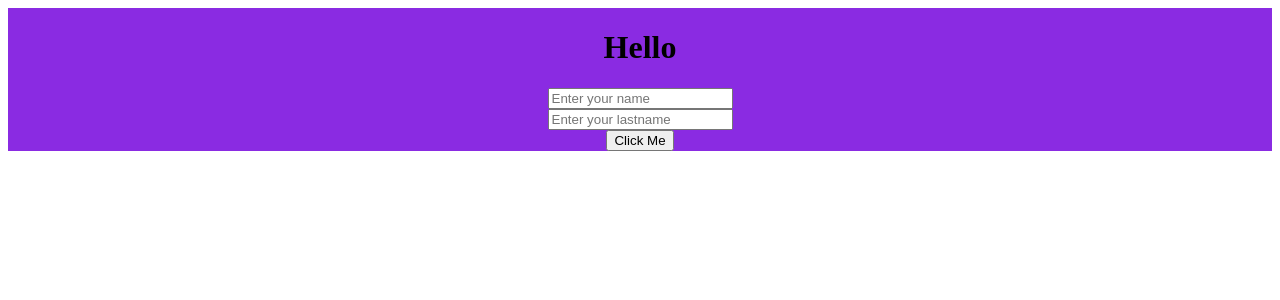
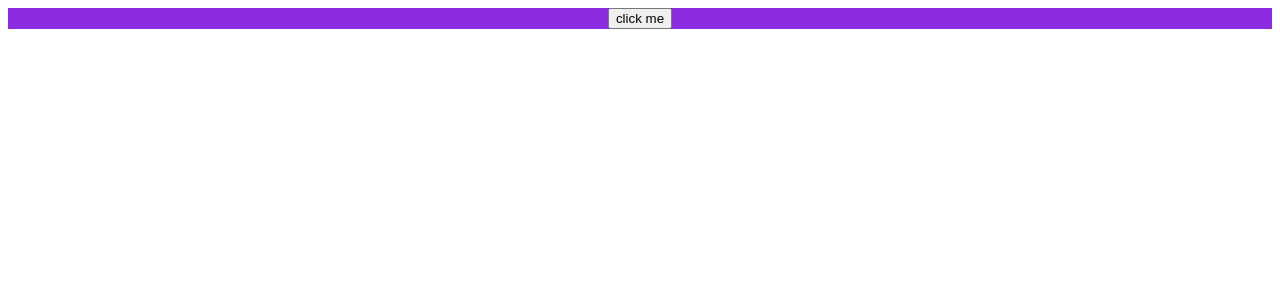
Before and after one commit to kundankumar78952/ReactJS, a React (Create React App) app in the folder react-app/: page / in a window 1280 px wide. Shown: the top 300 px of the page. Built offline with nearby package versions, Linux system fonts and the light colour scheme.

Commit message:
useEffect changes

```diff
--- a/react-app/src/Appe.jsx
+++ b/react-app/src/Appe.jsx
@@ -1,5 +1,5 @@
  //import React from "react";
- import React , {useState} from "react";
+ import React , {useEffect, useState} from "react";
  import index from './index.css';
  //import AddIcon from '@mui/icons-material/Add';
  //import '../node_modules/bootstrap/dist/css/bootstrap.min.css'
@@ -270,47 +270,58 @@
 
 // export default Appe;
 
-const App = () =>{
-const [name, setName] = useState();
-const [lastName, setLastName] = useState();
-const [fullName, setFullName] = useState();
-const [lastNamenew, setLastNameNew] = useState();
+// const App = () =>{
+// const [name, setName] = useState();
+// const [lastName, setLastName] = useState();
+// const [fullName, setFullName] = useState();
+// const [lastNamenew, setLastNameNew] = useState();
 
-const inputEvent =(event) =>{
-  console.log(event.target.value);
-  setName(event.target.value);
-};
-const inputEvent2 = (event) =>{
-  setLastName(event.target.value);
+// const inputEvent =(event) =>{
+//   console.log(event.target.value);
+//   setName(event.target.value);
+// };
+// const inputEvent2 = (event) =>{
+//   setLastName(event.target.value);
+// }
+
+// const onSubmits = (event) =>{
+//   event.preventDefault();
+//   setFullName(name);
+//   setLastNameNew(lastName);
+// }
+
+//   return(<>
+//     <div className="main_div">
+//     <form onSubmit={onSubmits}>
+//     <div>
+//       <h1> Hello {fullName} {lastNamenew} </h1>
+//       <input  type="text"
+//       placeholder="Enter your name"
+//        onChange={inputEvent}
+//        value={name}/>
+//     </div>
+//     <div>
+//       <input  type="text"
+//       placeholder="Enter your lastname"
+//        onChange={inputEvent2}
+//        value={lastName}
+//        />
+//       <button type="submit">Click Me</button>
+//     </div>
+//     </form>
+//     </div>
+//   </>)
+
+// }
+// export default App;
+
+const Appe= ()=>{
+  const [name, setName]= useState(1);
+  useEffect(() => {
+    document.title = `you clicked ${name} times`;
+  })
+  return (<>
+    <button onClick={()=> setName(name+1)}>click me</button>
+  </>)
 }
-
-const onSubmits = (event) =>{
-  event.preventDefault();
-  setFullName(name);
-  setLastNameNew(lastName);
-}
-
-  return(<>
-    <div className="main_div">
-    <form onSubmit={onSubmits}>
-    <div>
-      <h1> Hello {fullName} {lastNamenew} </h1>
-      <input  type="text"
-      placeholder="Enter your name"
-       onChange={inputEvent}
-       value={name}/>
-    </div>
-    <div>
-      <input  type="text"
-      placeholder="Enter your lastname"
-       onChange={inputEvent2}
-       value={lastName}
-       />
-      <button type="submit">Click Me</button>
-    </div>
-    </form>
-    </div>
-  </>)
-
-}
-export default App;
+export default Appe;
```
